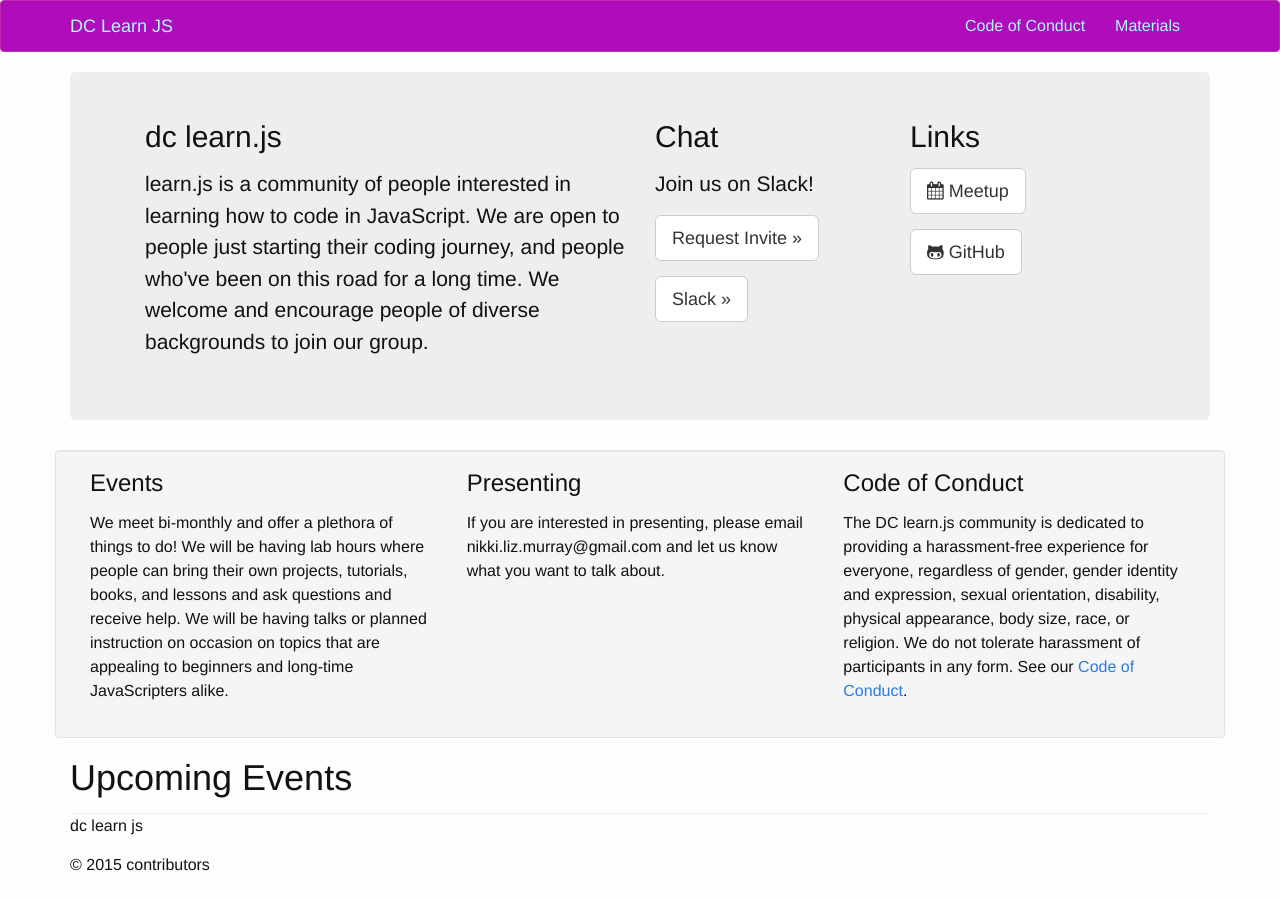
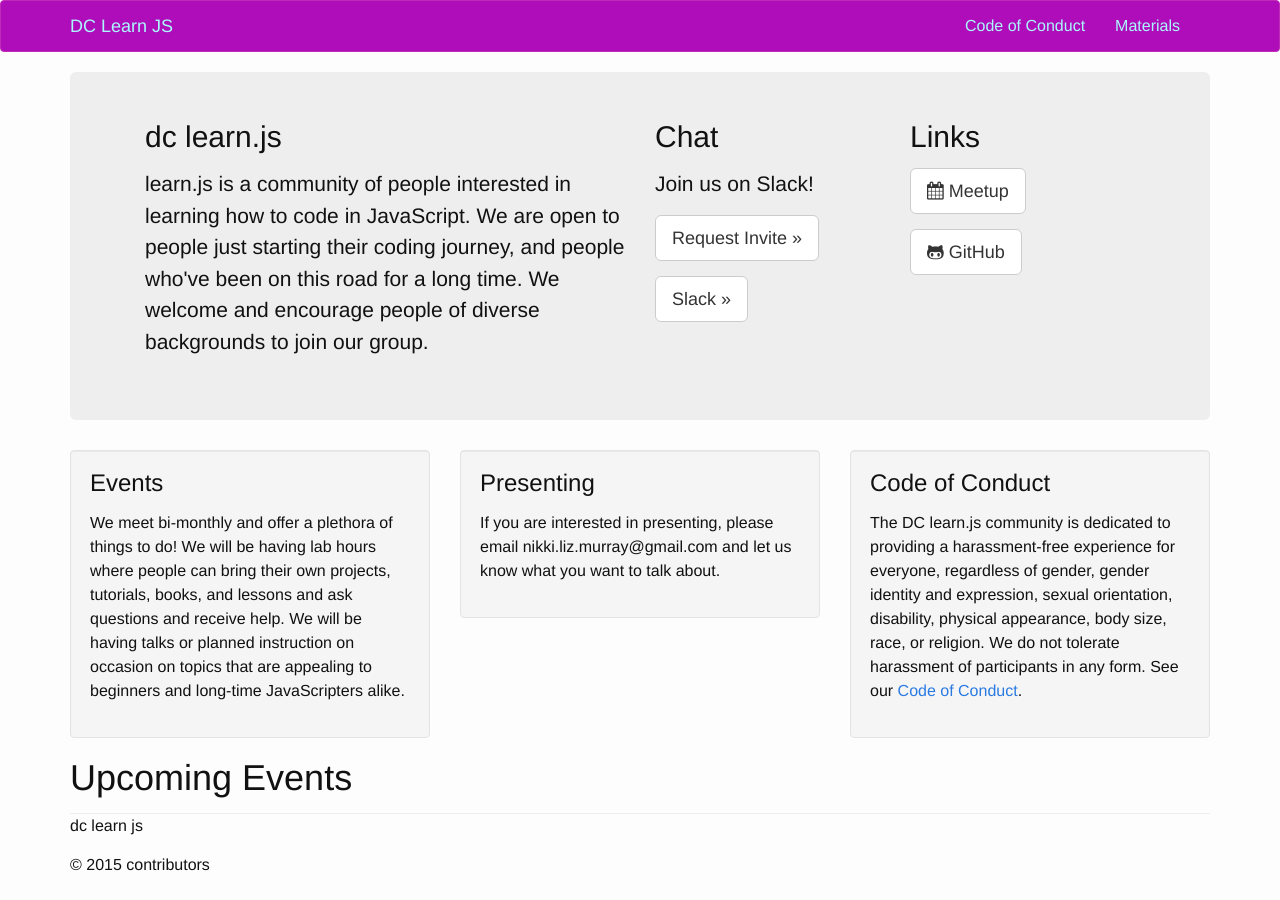
Before and after one commit to dclearnjs/dclearnjs.github.io, a Jekyll site: the page built from index.html, in a window 1280 px wide. Built offline with Jekyll 4.4.1, drawn with Linux system fonts in a browser that asks for light colours; nearby versions of some CDN libraries.

Commit message:
break out the three sections of subbanner

```diff
--- a/_includes/subbanner.html
+++ b/_includes/subbanner.html
@@ -1,23 +1,27 @@
 <div class="row">
-  <div class="well">
-    <div class="col-md-4">
+  <div class="col-md-4">
+    <div class="well">
       <h3>Events</h3>
       <p>
         We meet bi-monthly and offer a plethora of things to do! We will be having lab hours where people can bring their own projects, tutorials, books, and lessons and ask questions and receive help. We will be having talks or planned instruction on occasion on topics that are appealing to beginners and long-time JavaScripters alike.
       </p>
     </div>
-    <div class="col-md-4">
+  </div>
+  <div class="col-md-4">
+    <div class="well">
       <h3>Presenting</h3>
       <p>
         If you are interested in presenting, please email nikki.liz.murray@gmail.com and let us know what you want to talk about.
       </p>
     </div>
-    <div class="col-md-4">
+  </div>
+  <div class="col-md-4">
+    <div class="well">
       <h3>Code of Conduct</h3>
       <p>
         The DC learn.js community is dedicated to providing a harassment-free experience for everyone, regardless of gender, gender identity and expression, sexual orientation, disability, physical appearance, body size, race, or religion. We do not tolerate harassment of participants in any form. See our <a href="/coc">Code of Conduct</a>.
       </p>
     </div>
-    <div class="clearfix"></div>
   </div>
+  <div class="clearfix"></div>
 </div>
```
